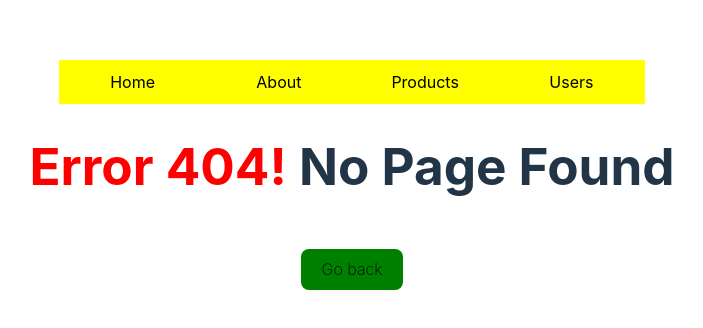
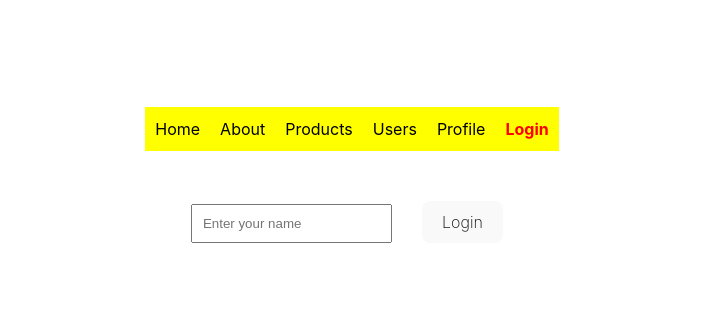
Before and after one commit to mvssgupta/Routing-with-react-router, a React (Vite) app: page /login in a window 1280 px wide. Before the commit this address had no page. Shown: the part 230-558 px from the top of the page, without its empty margins (288-991 px from the left). Built offline with nearby package versions, Linux system fonts and the light colour scheme.

Commit message:
Implemented authentication and requireAuth feature

```diff
--- a/src/App.jsx
+++ b/src/App.jsx
@@ -12,11 +12,15 @@ import User from './Components/User'
 import UserDetails from './Components/UserDetails'
 import Admin from './Components/Admin'
 const LazyAbout = React.lazy(() => import('./Components/About'))
+import { AuthProvider } from './utils/auth';
+import Profile from './Components/Profile';
+import Login from './Components/Login';
+import { RequireAuth } from './utils/RequireAuth';
 
 function App() {
 
   return (
-    <>
+    <AuthProvider>
     <BrowserRouter>
     <Navbar/>
       <Routes>
@@ -32,11 +36,13 @@ function App() {
         <Route path="/user" element={<User/>}></Route>
         <Route path="user/:userId" element={<UserDetails/>}></Route>
         <Route path="user/admin" element={<Admin/>}></Route>
+        <Route path="profile" element={<RequireAuth><Profile/></RequireAuth>}></Route>
+        <Route path="login" element={<Login/>}></Route>
         <Route path="*" element={<PageNotFound/>}></Route>
       </Routes>
     </BrowserRouter>
 
-    </>
+    </AuthProvider>
   )
 }
 
--- /dev/null
+++ b/src/Components/Login.jsx
@@ -0,0 +1,22 @@
+import { useState } from "react";
+import { useNavigate } from "react-router-dom";
+import { useAuth } from "../utils/auth";
+const Login = () => {
+  const navigate = useNavigate();
+  const auth = useAuth();
+  const [user, setUser] = useState(null);
+  const handleLogin = () => {
+    auth.login(user);
+    navigate("/profile");
+  };
+  return (
+    <>
+      <label htmlFor="username">
+        <input id="username" type="text" placeholder="Enter your name" onChange={e => setUser(e.target.value)}/>
+      </label>
+
+      <button onClick={handleLogin}>Login</button>
+    </>
+  );
+};
+export default Login;
--- a/src/Components/Navbar.jsx
+++ b/src/Components/Navbar.jsx
@@ -1,4 +1,5 @@
 import { NavLink } from "react-router-dom";
+import { useAuth } from "../utils/auth";
 const Navbar = () => {
   const navLinkStyles = ({ isActive }) => {
     return {
@@ -6,6 +7,8 @@ const Navbar = () => {
       color: isActive ? "red" : "black",
     };
   };
+
+  const auth = useAuth();
 
   return (
     <nav className="navbar">
@@ -24,13 +27,20 @@ const Navbar = () => {
       <NavLink style={navLinkStyles} className="link" to="/user">
         Users
       </NavLink>
+      <br />
+      <NavLink style={navLinkStyles} className="link" to="/profile">
+        Profile
+      </NavLink>
+      {!auth.user && (
+        <NavLink style={navLinkStyles} className="link" to="/login">
+          Login
+        </NavLink>
+      )}
     </nav>
   );
 };
 
 export default Navbar;
 
-
-
 //generally adding navLink instead of link adds an additional class(called active) to the respective components
 //so that we can style the component(using css or in the component itself using js) such that it differentiates active link and normal link
--- /dev/null
+++ b/src/Components/Profile.jsx
@@ -0,0 +1,19 @@
+import { useNavigate } from "react-router-dom";
+import { useAuth } from "../utils/auth";
+
+const Profile = () => {
+  const auth = useAuth();
+  const navigate = useNavigate();
+  const handleLogout = () => {
+    auth.logout();
+    navigate("/");
+  };
+  return (
+    <>
+      <h1>Welcome {auth.user}</h1>
+      <button onClick={handleLogout}>Logout</button>
+    </>
+  );
+};
+
+export default Profile;
--- a/src/index.css
+++ b/src/index.css
@@ -104,3 +104,9 @@ button:focus-visible {
   margin: 10px;
   background-color: #FFF;
 }
+
+
+input{
+  margin:10px;
+  padding:10px;
+}
--- /dev/null
+++ b/src/utils/RequireAuth.jsx
@@ -0,0 +1,11 @@
+import { Navigate } from "react-router-dom";
+import { useAuth } from "./auth";
+
+// eslint-disable-next-line react/prop-types
+export const RequireAuth = ({ children }) => {
+  const auth = useAuth();
+  if (!auth.user) {
+    return <Navigate to="/login" />;
+  }
+  return children;
+};
--- /dev/null
+++ b/src/utils/auth.jsx
@@ -0,0 +1,25 @@
+import { useState,useContext, createContext } from "react";
+
+export const AuthContext = createContext(null);
+
+// eslint-disable-next-line react/prop-types
+export const AuthProvider = ({ children }) => {
+  const [user, setUser] = useState(null);
+
+  const login = (user) => {
+    setUser(user);
+  };
+  const logout = () => {
+    setUser(null);
+  };
+  return (
+    <AuthContext.Provider value={{ user, login, logout }}>
+      {children}
+    </AuthContext.Provider>
+  );
+};
+
+// eslint-disable-next-line react-refresh/only-export-components
+export const useAuth = () => {
+  return useContext(AuthContext);
+}
```
